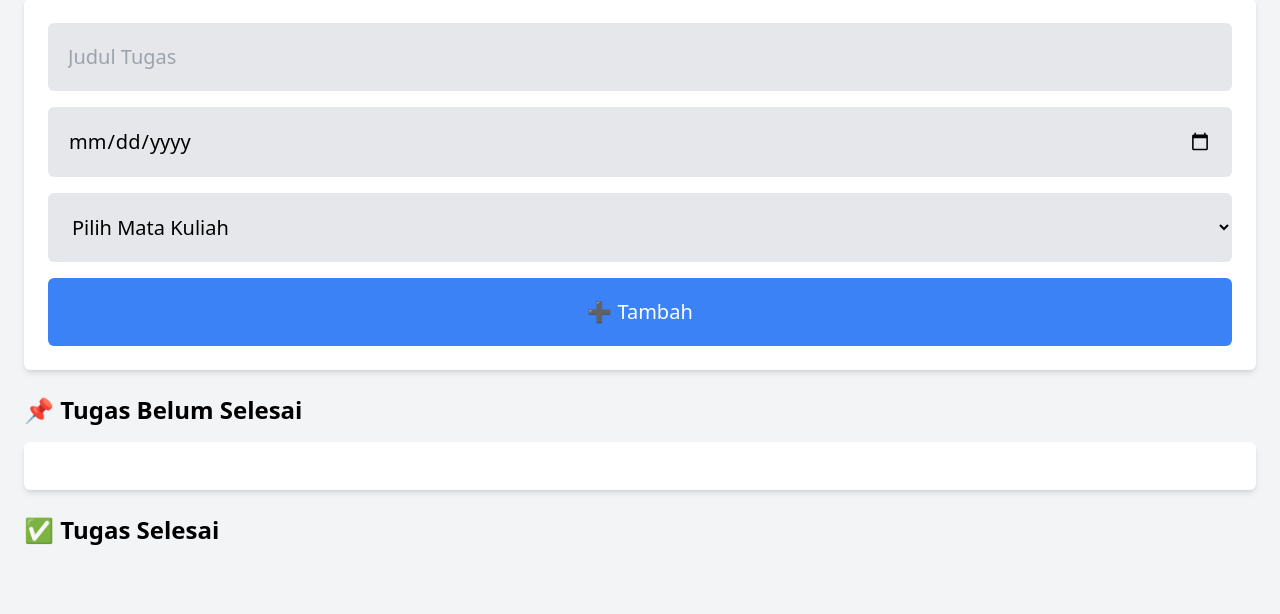
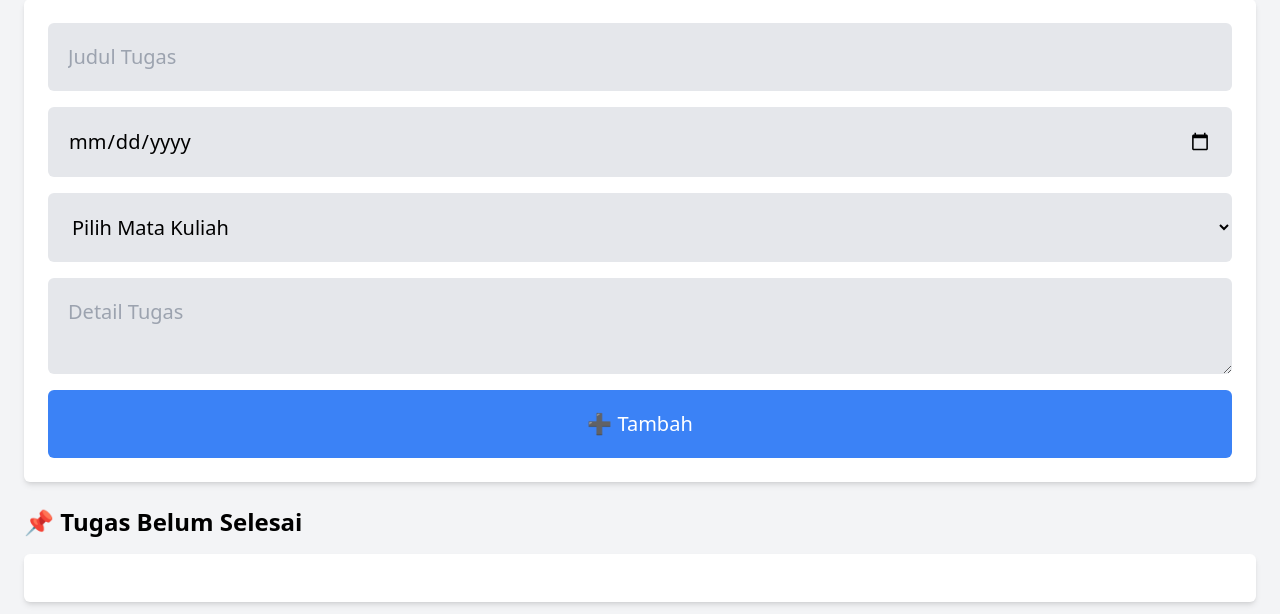
Before and after one commit to syahkty/dialyweb, a PHP site: page /task.php in a window 1280 px wide. Shown: the part 149-763 px from the top of the page. Before the commit the page ends 694 px from the top, so only its background shows below. Run offline with PHP 8.4, Linux system fonts and the light colour scheme; the visitor is signed in with stand-in values (Sample User, id 1); data that the repository does not hold is empty; a stand-in replaces the project's code that opens the database connection; some libraries are stand-ins or nearby versions.

Commit message:
menambahkan detail tugas

```diff
--- a/index.php
+++ b/index.php
@@ -205,10 +205,6 @@ $avatar = (!empty($user['profile_picture']) && file_exists("uploads/" . $user['p
         <?php endif; ?>
     </div>
 </div>
-
-
-
-
     <!-- Konten -->
     <div class="flex flex-col items-center justify-center p-10">
         <!-- Grid Menu -->
--- a/task.php
+++ b/task.php
@@ -15,13 +15,15 @@ if (isset($_POST['add_task'])) {
     $title = $_POST['title'];
     $due_date = $_POST['due_date'];
     $schedule_id = $_POST['schedule_id'];
+    $detail = $_POST['detail'];
 
-    $sql = "INSERT INTO tasks (title, due_date, schedule_id, user_id)
-            VALUES ('$title', '$due_date', '$schedule_id', '$user_id')";
+    $sql = "INSERT INTO tasks (title, due_date, schedule_id, user_id, detail)
+            VALUES ('$title', '$due_date', '$schedule_id', '$user_id', '$detail')";
     $conn->query($sql);
     header("Location: task.php");
     exit();
 }
+
 
 // Ambil Data Tugas Belum Selesai
 $stmt = $conn->prepare("SELECT tasks.*, schedule.course_name FROM tasks
@@ -126,6 +128,8 @@ $schedules = $stmt->get_result();
                 <option value="<?= $row['id'] ?>"><?= $row['course_name'] ?></option>
             <?php endwhile; ?>
         </select>
+        <textarea name="detail" placeholder="Detail Tugas" required
+          class="w-full bg-gray-200 dark:bg-gray-700 p-5 rounded-md text-xl"></textarea>
         <button type="submit" name="add_task" class="w-full bg-blue-500 text-white p-5 rounded-md text-xl">➕ Tambah</button>
     </form>
 
@@ -137,8 +141,9 @@ $schedules = $stmt->get_result();
             <div>
                 <h3 class="font-semibold text-xl"><?= $row['title'] ?></h3>
                 <p class="text-gray-500 dark:text-gray-400 text-lg"><?= $row['course_name'] ?> | ⏳ <?= $row['due_date'] ?></p>
+                <p class="text-gray-700 dark:text-gray-300 mr-6"><?= $row['detail'] ?></p> <!-- Tambahkan ini -->
             </div>
-            <a href="update_task.php?id=<?= $row['id'] ?>" class="bg-green-500 text-white p-4 text-xl rounded-md text-center sm:w-40">✔ Selesaikan</a>
+            <a href="update_task.php?id=<?= $row['id'] ?>" class="bg-green-500 text-white p-4 text-xl rounded-md text-center sm:w-40 h-15">✔ Selesaikan</a>
         </div>
         <?php endwhile; ?>
     </div>
```
Also changed, not shown: delete_account.php (line endings or trailing spaces).
